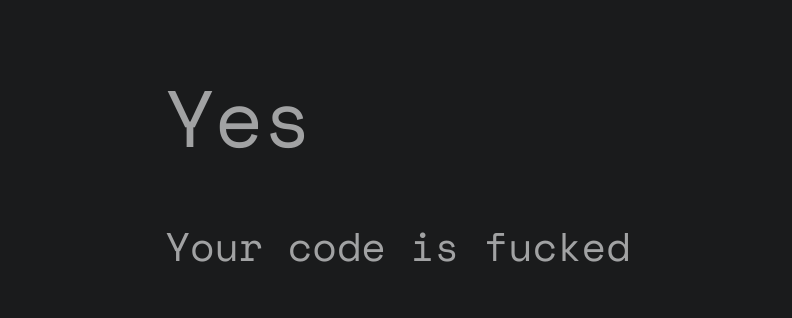
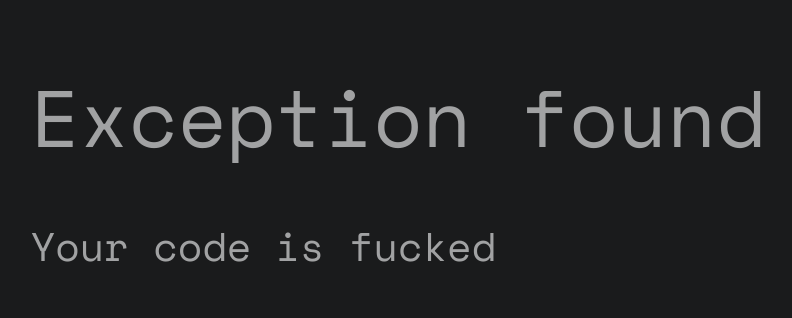
Before and after one commit to rarnison/AnExceptionHasOccured, a plain HTML site: page index.html in a window 1280 px wide. Shown: the part 214-532 px from the top of the page, without its empty margins (242-1034 px from the left). Drawn offline with nearby package versions, Linux system fonts and the light colour scheme.

Commit message:
Update index.html

```diff
--- a/index.html
+++ b/index.html
@@ -11,7 +11,7 @@
 </head>
 <body>
     <div>
-        <span>Yes</span>
+        <span>Exception found</span>
         <p>Your code is fucked</p>
     </div>
 </body>
```
